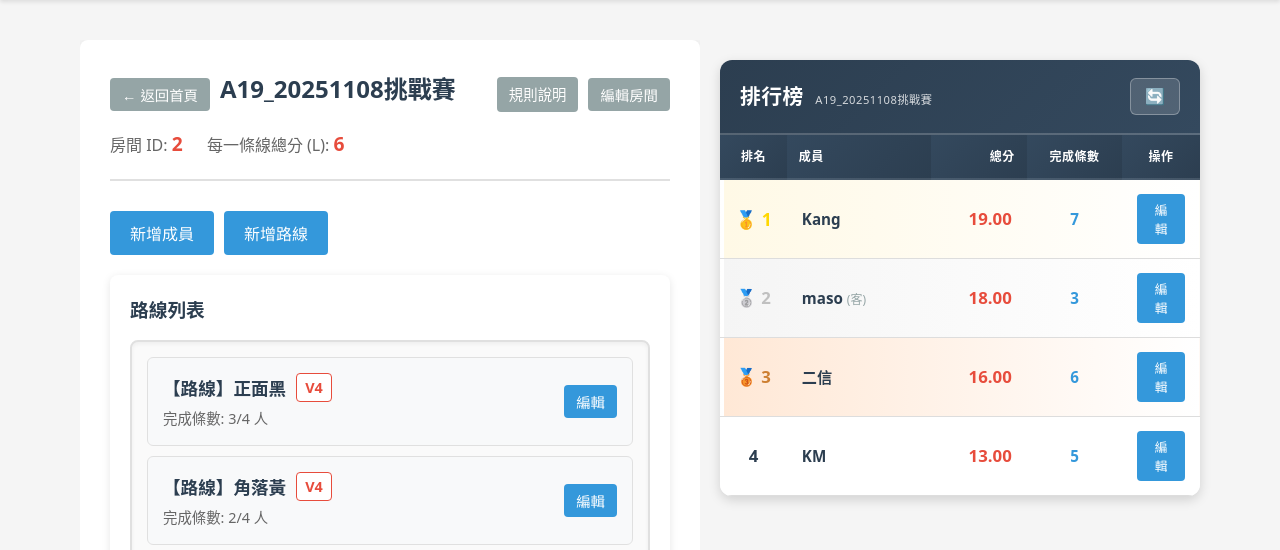
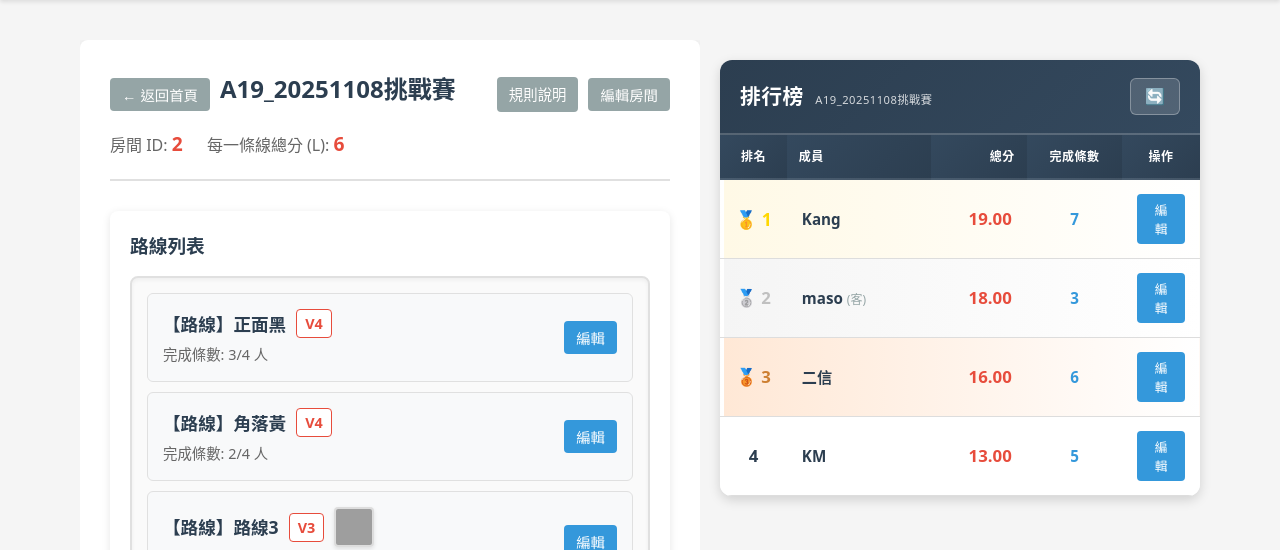
Before and after one commit to Kaimin018/Climbing_score_counter, a Django app: page /leaderboard/2/ in a window 1280 px wide. Shown: the part 118-668 px from the top of the page. Run offline with Django 4.2, Linux system fonts and the light colour scheme; data comes from the database, SQL or seed files in the repository; both versions use the stored data as it was after the commit; grey boxes are pictures that could not be loaded.

Commit message:
fix: update leaderboard buttons and remove redundant actions
- Replaced the "新增路線" button icon with a climbing emoji for better visual representation.
- Removed the redundant "新增成員" button from the leaderboard template to streamline the user interface.
- Cleaned up the actions section to enhance overall layout and user experience.

```diff
--- a/templates/leaderboard.html
+++ b/templates/leaderboard.html
@@ -16,11 +16,8 @@
                 <button class="btn btn-secondary btn-square" onclick="goHome()" title="返回首頁" style="font-size: 1.3rem; line-height: 1;">
                     ←
                 </button>
-                <button class="btn btn-primary btn-square" onclick="showAddMemberModal()" title="新增成員" style="font-size: 1.1rem; line-height: 1;">
-                    👤
-                </button>
                 <button class="btn btn-primary btn-square" onclick="showAddRouteModal()" title="新增路線" style="font-size: 1.1rem; line-height: 1;">
-                    ➕
+                    🧗
                 </button>
                 <button class="btn btn-secondary btn-square" onclick="showEditRoomModal()" title="編輯房間" style="font-size: 1.3rem; line-height: 1;">
                     ✏️
@@ -51,10 +48,6 @@
                 </div>
             </div>
 
-            <div class="actions">
-                <button class="btn btn-primary" onclick="showAddMemberModal()">新增成員</button>
-                <button class="btn btn-primary" onclick="showAddRouteModal()">新增路線</button>
-            </div>
 
             <div class="routes-section">
                 <h3>路線列表</h3>
```
Also changed, not shown: db.sqlite3.
